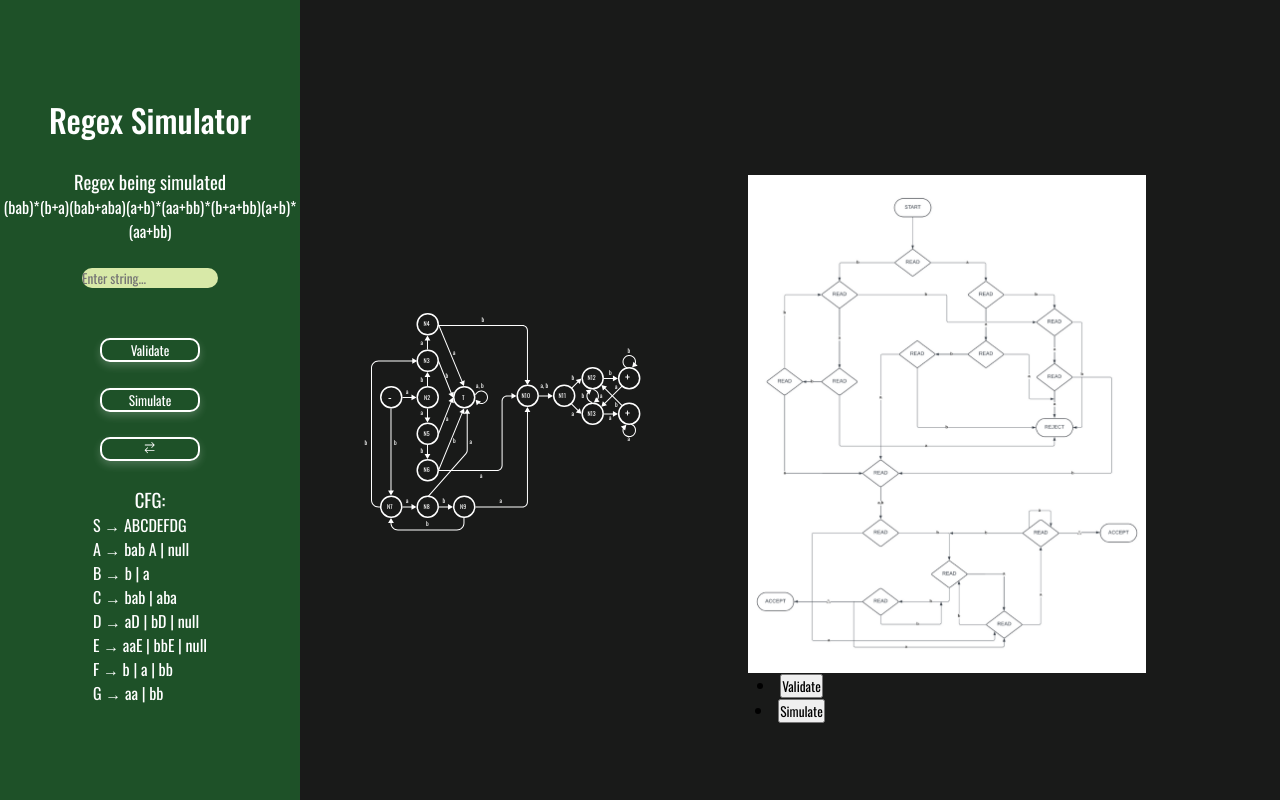
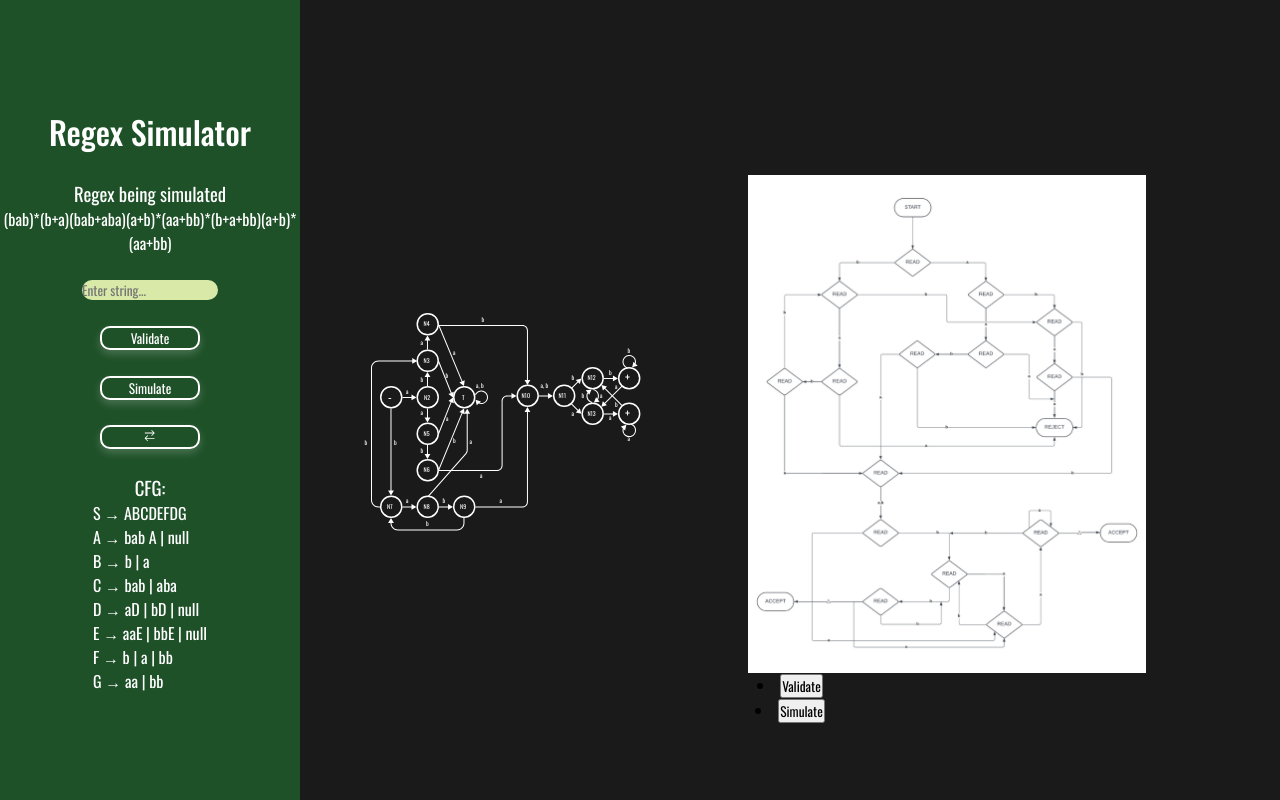
Before and after one commit to SmokedMonkey420/Automata-DFA, a React (Vite) app: page / in a window 1280 px wide. Built offline with nearby package versions, Linux system fonts and the light colour scheme.

Commit message:
Fixing stuff

```diff
--- a/src/assets/Components/Sidebar.tsx
+++ b/src/assets/Components/Sidebar.tsx
@@ -27,9 +27,6 @@ function Sidebar({ showCfg, switchCfgAndRegex, inputValue, setInputValue }) {
               />
             </li>
             <li>
-              <div id="result"></div>
-            </li>
-            <li>
               <button>Validate</button>
             </li>
             <li>
```
